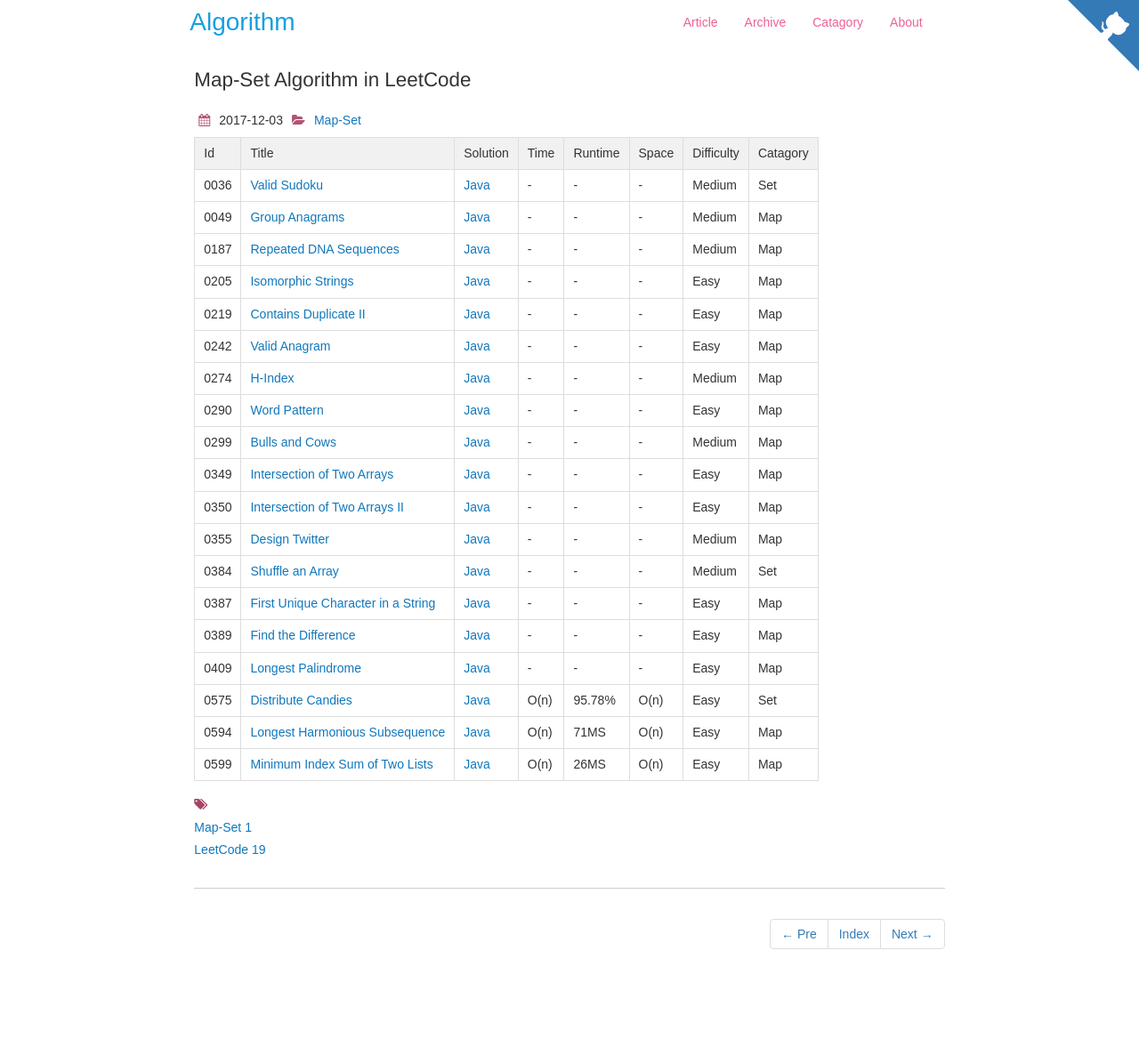
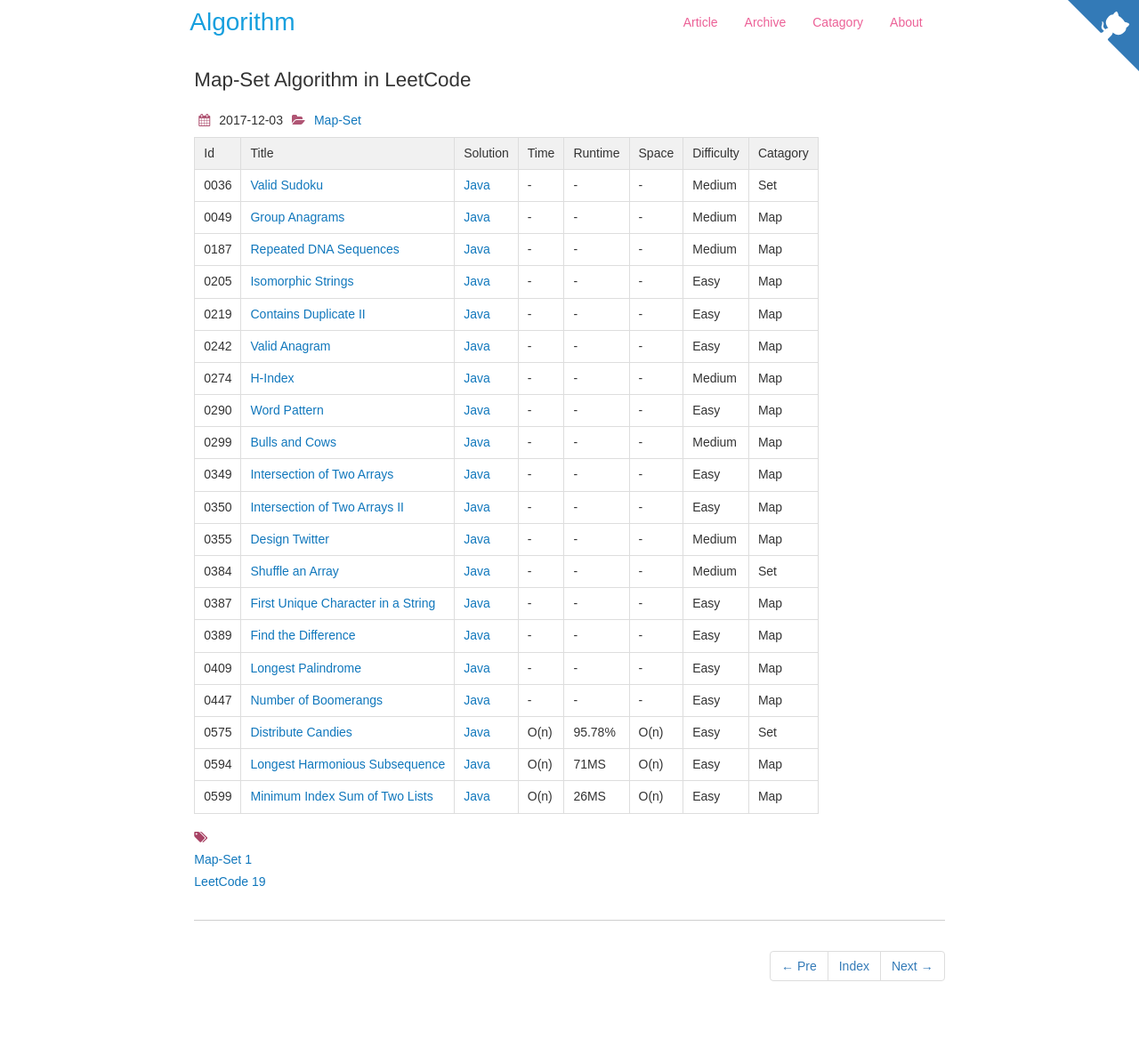
Before and after one commit to dunso/algorithm, a Jekyll site: the page built from docs/_posts/2017-12-03-Map-Set.md, in a window 1280 px wide. Shown: the whole page at 89% size. Built offline with Jekyll 4.4.1, drawn with Linux system fonts in a browser that asks for light colours; nearby versions of some CDN libraries; before the commit the page ends 1141 px from its top, so only the background shows below that.

Commit message:
Add index of LeetCode0447.java to docs

```diff
--- a/docs/_posts/2017-12-03-Map-Set.md
+++ b/docs/_posts/2017-12-03-Map-Set.md
@@ -28,6 +28,7 @@
 |0387|[First Unique Character in a String](https://leetcode.com/problems/first-unique-character-in-a-string/) | [Java](https://e.srl/leetcode-387)  |-|-|-| Easy |Map|
 |0389|[Find the Difference](https://leetcode.com/problems/find-the-difference) | [Java](https://e.srl/leetcode-389)  |-|-|-| Easy |Map|
 |0409|[Longest Palindrome](https://leetcode.com/problems/longest-palindrome/) | [Java](https://e.srl/leetcode-409)  |-|-|-| Easy |Map|
+|0447|[Number of Boomerangs](https://leetcode.com/problems/number-of-boomerangs/) | [Java](https://e.srl/leetcode-447)  |-|-|-| Easy |Map|
 |0575|[Distribute Candies](https://leetcode.com/problems/distribute-candies)| [Java](https://e.srl/leetcode-575/)  | O(n) |95.78%| O(n)  |  Easy |Set|
 |0594|[Longest Harmonious Subsequence](https://leetcode.com/problems/longest-harmonious-subsequence/)| [Java](https://e.srl/leetcode-594/)  | O(n) |71MS| O(n)  |  Easy |Map|
 |0599|[Minimum Index Sum of Two Lists](https://leetcode.com/problems/minimum-index-sum-of-two-lists) | [Java](https://e.srl/leetcode-599/)  | O(n) |26MS| O(n)  |  Easy |Map|
```
